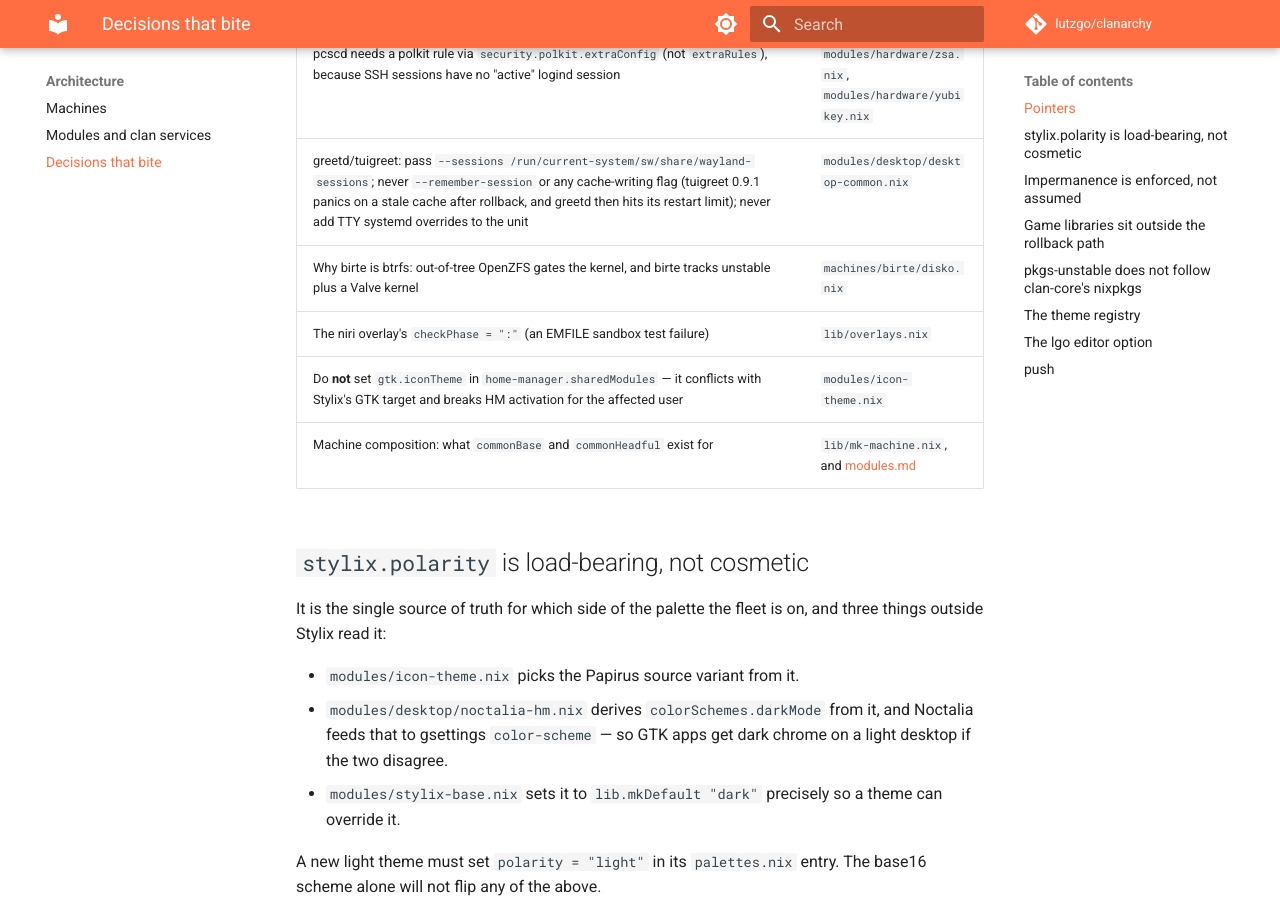
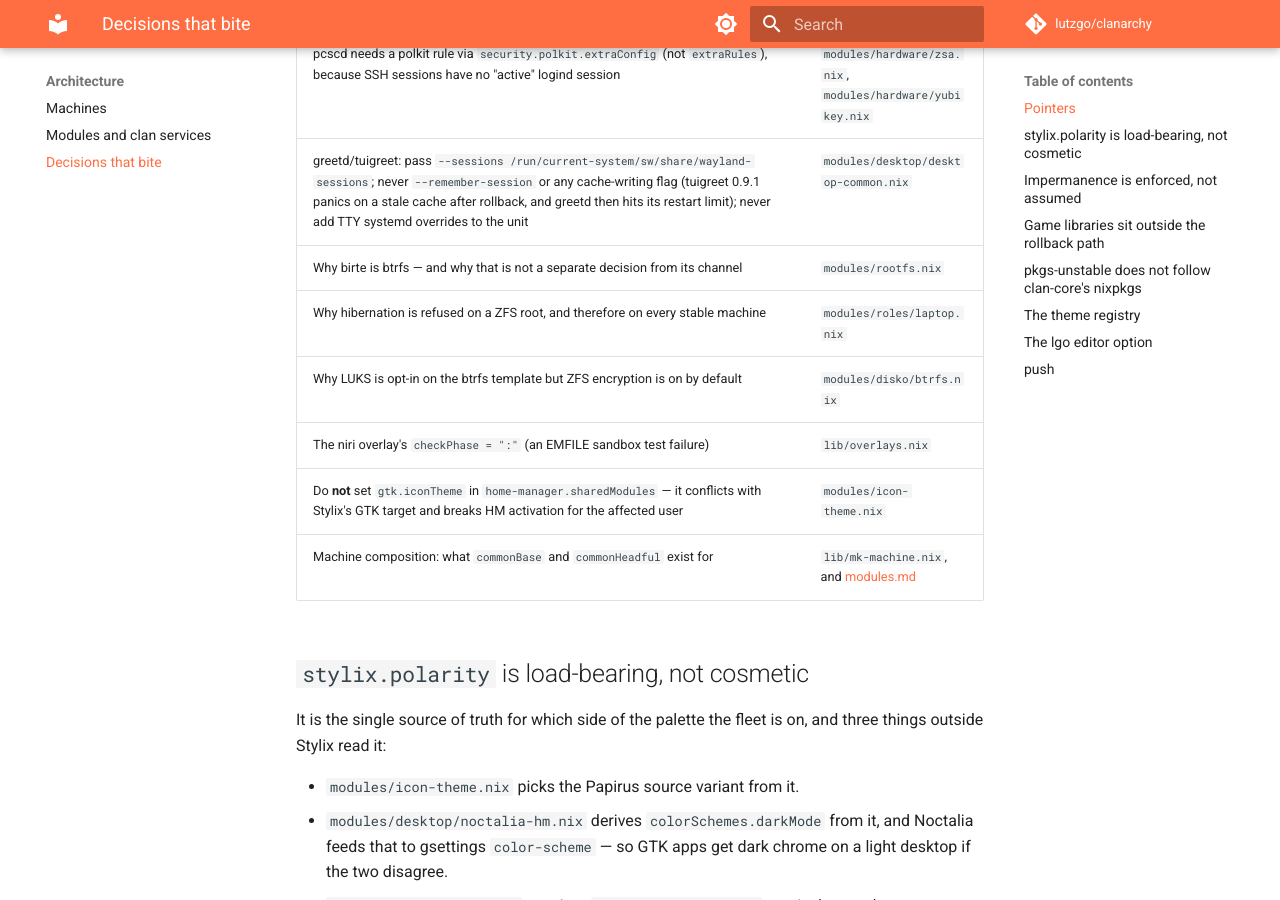
Before and after one commit to lutzgo/clanarchy, an MkDocs documentation site: the page built from docs/architecture/decisions.md, in a window 1280 px wide and 900 px high, scrolled down 562 px. Built offline with MkDocs 1.6.1 and Material for MkDocs 9.7.7, drawn with Linux system fonts in a browser that asks for light colours; comment, search, counter and statistics services are not loaded.

Commit message:
Derive rootfs from channel, and gate hibernation on btrfs (#317)

```diff
--- a/docs/architecture/decisions.md
+++ b/docs/architecture/decisions.md
@@ -12,7 +12,9 @@ pointer rather than a second copy — a duplicated rationale is one that drifts.
 | `pinentry-qt`, never `pinentry-gnome3` — the latter needs `gnome-keyring-daemon`, absent on Niri, and every PIN prompt then fails silently | `modules/hardware/yubikey.nix` |
 | pcscd needs a polkit rule via `security.polkit.extraConfig` (not `extraRules`), because SSH sessions have no "active" logind session | `modules/hardware/zsa.nix`, `modules/hardware/yubikey.nix` |
 | greetd/tuigreet: pass `--sessions /run/current-system/sw/share/wayland-sessions`; never `--remember-session` or any cache-writing flag (tuigreet 0.9.1 panics on a stale cache after rollback, and greetd then hits its restart limit); never add TTY systemd overrides to the unit | `modules/desktop/desktop-common.nix` |
-| Why birte is btrfs: out-of-tree OpenZFS gates the kernel, and birte tracks unstable plus a Valve kernel | `machines/birte/disko.nix` |
+| Why birte is btrfs — and why that is not a separate decision from its channel | `modules/rootfs.nix` |
+| Why hibernation is refused on a ZFS root, and therefore on every stable machine | `modules/roles/laptop.nix` |
+| Why LUKS is opt-in on the btrfs template but ZFS encryption is on by default | `modules/disko/btrfs.nix` |
 | The niri overlay's `checkPhase = ":"` (an EMFILE sandbox test failure) | `lib/overlays.nix` |
 | Do **not** set `gtk.iconTheme` in `home-manager.sharedModules` — it conflicts with Stylix's GTK target and breaks HM activation for the affected user | `modules/icon-theme.nix` |
 | Machine composition: what `commonBase` and `commonHeadful` exist for | `lib/mk-machine.nix`, and [modules.md](modules.md) |
```
Also changed, not shown: docs/architecture/machines.md (+2 -2 lines), docs/architecture/modules.md (+2 -2 lines), 10 other files.
